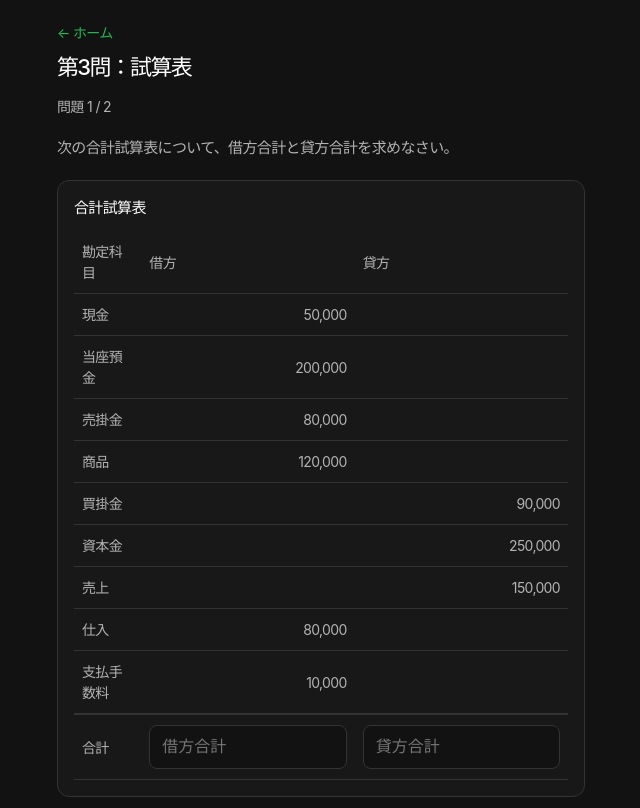
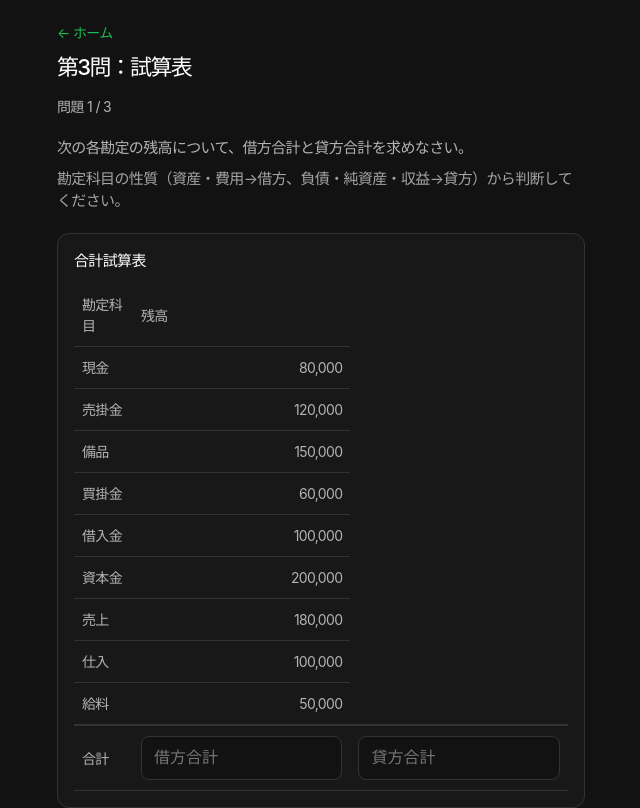
Before and after one commit to fkt78/OMK-BOKI-APP, a React (Vite) app: page /trial-balance in a window 1280 px wide. Shown: the top 808 px of the page, without its empty margins (319-959 px from the left). Built offline with nearby package versions, Linux system fonts and the light colour scheme.

Commit message:
fix: 試算表を勘定科目・残高のみ表示に変更、本番レベルに（v1.2.3）
- 借方・貸方の判断を学習者が行う形式に
- 問題を3問に増加

```diff
--- a/package.json
+++ b/package.json
@@ -1,7 +1,7 @@
 {
   "name": "boki3-learning",
   "private": true,
-  "version": "1.2.2",
+  "version": "1.2.3",
   "type": "module",
   "scripts": {
     "dev": "vite",
--- a/src/data/trialBalanceProblems.ts
+++ b/src/data/trialBalanceProblems.ts
@@ -1,11 +1,13 @@
 /**
  * 簿記3級 第3問：試算表・精算表問題
+ * 勘定科目と残高のみ表示。借方・貸方の判断は学習者が行う
  */
 
 export interface TrialBalanceRow {
   accountName: string
-  debit: number
-  credit: number
+  amount: number
+  /** 借方か貸方か（採点用。表示には出さない） */
+  side: 'debit' | 'credit'
 }
 
 export interface TrialBalanceProblem {
@@ -14,36 +16,52 @@ export interface TrialBalanceProblem {
   rows: TrialBalanceRow[]
 }
 
-/** 合計試算表のサンプル（借方・貸方の合計が一致） */
+/** 勘定科目と残高のみ表示。借方・貸方は学習者が判断して合計を求める */
 export const TRIAL_BALANCE_PROBLEMS: TrialBalanceProblem[] = [
   {
     id: 'tb-001',
     title: '合計試算表',
     rows: [
-      { accountName: '現金', debit: 80000, credit: 0 },
-      { accountName: '売掛金', debit: 120000, credit: 0 },
-      { accountName: '備品', debit: 150000, credit: 0 },
-      { accountName: '買掛金', debit: 0, credit: 60000 },
-      { accountName: '借入金', debit: 0, credit: 100000 },
-      { accountName: '資本金', debit: 0, credit: 200000 },
-      { accountName: '売上', debit: 0, credit: 180000 },
-      { accountName: '仕入', debit: 100000, credit: 0 },
-      { accountName: '給料', debit: 50000, credit: 0 }
+      { accountName: '現金', amount: 80000, side: 'debit' },
+      { accountName: '売掛金', amount: 120000, side: 'debit' },
+      { accountName: '備品', amount: 150000, side: 'debit' },
+      { accountName: '買掛金', amount: 60000, side: 'credit' },
+      { accountName: '借入金', amount: 100000, side: 'credit' },
+      { accountName: '資本金', amount: 200000, side: 'credit' },
+      { accountName: '売上', amount: 180000, side: 'credit' },
+      { accountName: '仕入', amount: 100000, side: 'debit' },
+      { accountName: '給料', amount: 50000, side: 'debit' }
     ]
   },
   {
     id: 'tb-002',
     title: '合計試算表',
     rows: [
-      { accountName: '現金', debit: 50000, credit: 0 },
-      { accountName: '当座預金', debit: 200000, credit: 0 },
-      { accountName: '売掛金', debit: 80000, credit: 0 },
-      { accountName: '商品', debit: 120000, credit: 0 },
-      { accountName: '買掛金', debit: 0, credit: 90000 },
-      { accountName: '資本金', debit: 0, credit: 250000 },
-      { accountName: '売上', debit: 0, credit: 150000 },
-      { accountName: '仕入', debit: 80000, credit: 0 },
-      { accountName: '支払手数料', debit: 10000, credit: 0 }
+      { accountName: '現金', amount: 50000, side: 'debit' },
+      { accountName: '当座預金', amount: 200000, side: 'debit' },
+      { accountName: '売掛金', amount: 80000, side: 'debit' },
+      { accountName: '商品', amount: 120000, side: 'debit' },
+      { accountName: '買掛金', amount: 90000, side: 'credit' },
+      { accountName: '資本金', amount: 250000, side: 'credit' },
+      { accountName: '売上', amount: 150000, side: 'credit' },
+      { accountName: '仕入', amount: 80000, side: 'debit' },
+      { accountName: '支払手数料', amount: 10000, side: 'debit' }
+    ]
+  },
+  {
+    id: 'tb-003',
+    title: '合計試算表',
+    rows: [
+      { accountName: '現金', amount: 120000, side: 'debit' },
+      { accountName: '普通預金', amount: 300000, side: 'debit' },
+      { accountName: '受取手形', amount: 80000, side: 'debit' },
+      { accountName: '支払手形', amount: 150000, side: 'credit' },
+      { accountName: '資本金', amount: 280000, side: 'credit' },
+      { accountName: '繰越利益剰余金', amount: 50000, side: 'credit' },
+      { accountName: '売上', amount: 320000, side: 'credit' },
+      { accountName: '仕入', amount: 180000, side: 'debit' },
+      { accountName: '給料', amount: 60000, side: 'debit' },
+      { accountName: '消耗品費', amount: 8000, side: 'debit' }
     ]
   }
 ]
--- a/src/pages/TrialBalancePage.css
+++ b/src/pages/TrialBalancePage.css
@@ -38,6 +38,12 @@
   font-size: 15px;
   color: var(--text);
   margin: 0;
+}
+
+.tb-hint {
+  font-size: 13px;
+  margin-top: 8px !important;
+  opacity: 0.9;
 }
 
 .tb-table-box {
--- a/src/pages/TrialBalancePage.tsx
+++ b/src/pages/TrialBalancePage.tsx
@@ -64,8 +64,12 @@ export function TrialBalancePage() {
   if (problems.length === 0) return null
 
   const problem = problems[currentIndex]
-  const correctDebit = problem.rows.reduce((s, r) => s + r.debit, 0)
-  const correctCredit = problem.rows.reduce((s, r) => s + r.credit, 0)
+  const correctDebit = problem.rows
+    .filter(r => r.side === 'debit')
+    .reduce((s, r) => s + r.amount, 0)
+  const correctCredit = problem.rows
+    .filter(r => r.side === 'credit')
+    .reduce((s, r) => s + r.amount, 0)
   const isCorrect =
     showResult &&
     userTotals.debit === correctDebit &&
@@ -83,7 +87,8 @@ export function TrialBalancePage() {
 
       <main className="tb-main">
         <div className="tb-instruction">
-          <p>次の合計試算表について、借方合計と貸方合計を求めなさい。</p>
+          <p>次の各勘定の残高について、借方合計と貸方合計を求めなさい。</p>
+          <p className="tb-hint">勘定科目の性質（資産・費用→借方、負債・純資産・収益→貸方）から判断してください。</p>
         </div>
 
         <div className="tb-table-box">
@@ -92,20 +97,14 @@ export function TrialBalancePage() {
             <thead>
               <tr>
                 <th>勘定科目</th>
-                <th>借方</th>
-                <th>貸方</th>
+                <th>残高</th>
               </tr>
             </thead>
             <tbody>
               {problem.rows.map((row, i) => (
                 <tr key={i}>
                   <td>{row.accountName}</td>
-                  <td className="num">
-                    {row.debit > 0 ? row.debit.toLocaleString() : ''}
-                  </td>
-                  <td className="num">
-                    {row.credit > 0 ? row.credit.toLocaleString() : ''}
-                  </td>
+                  <td className="num">{row.amount.toLocaleString()}</td>
                 </tr>
               ))}
               <tr className="total-row">
```
